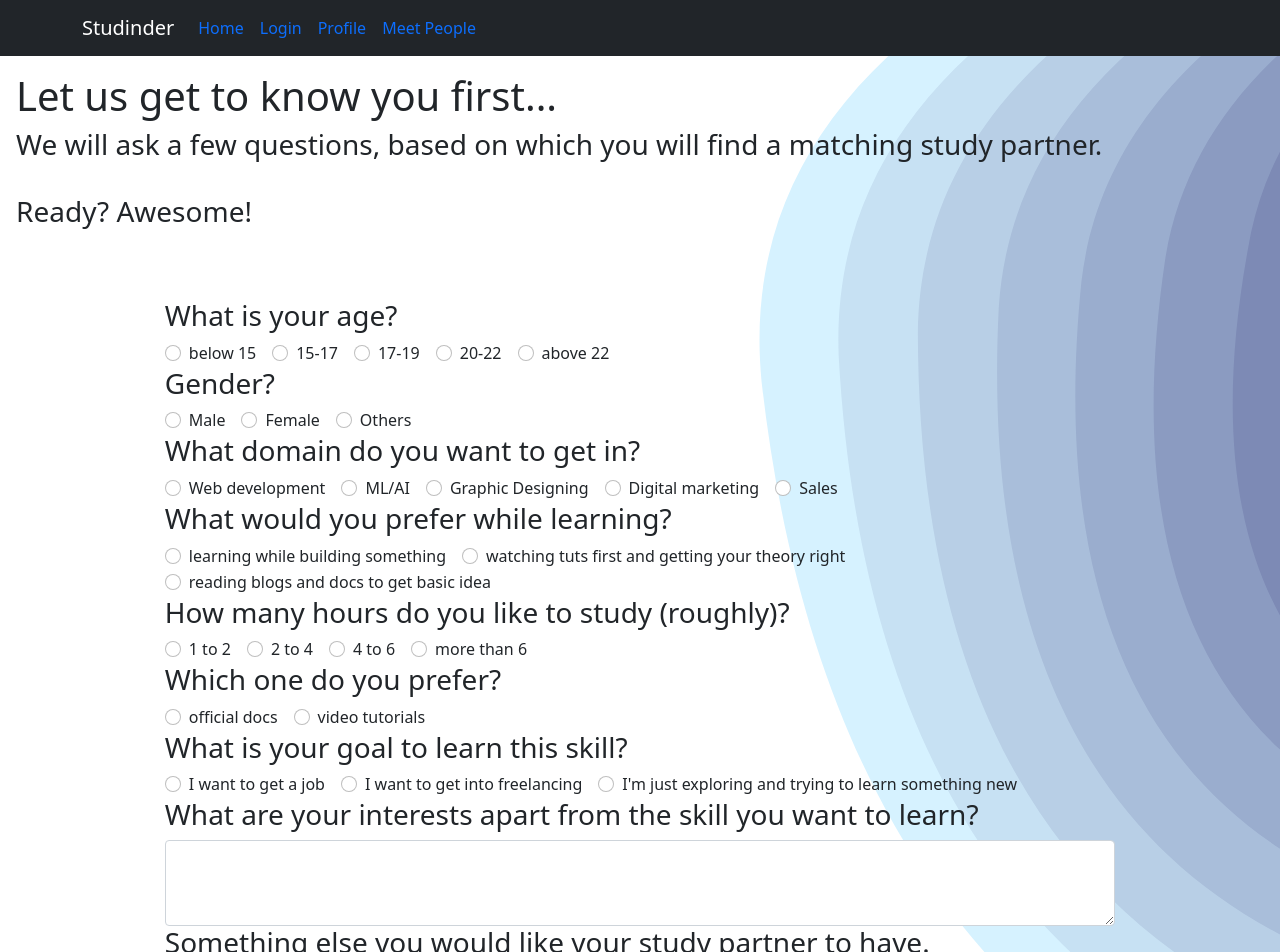
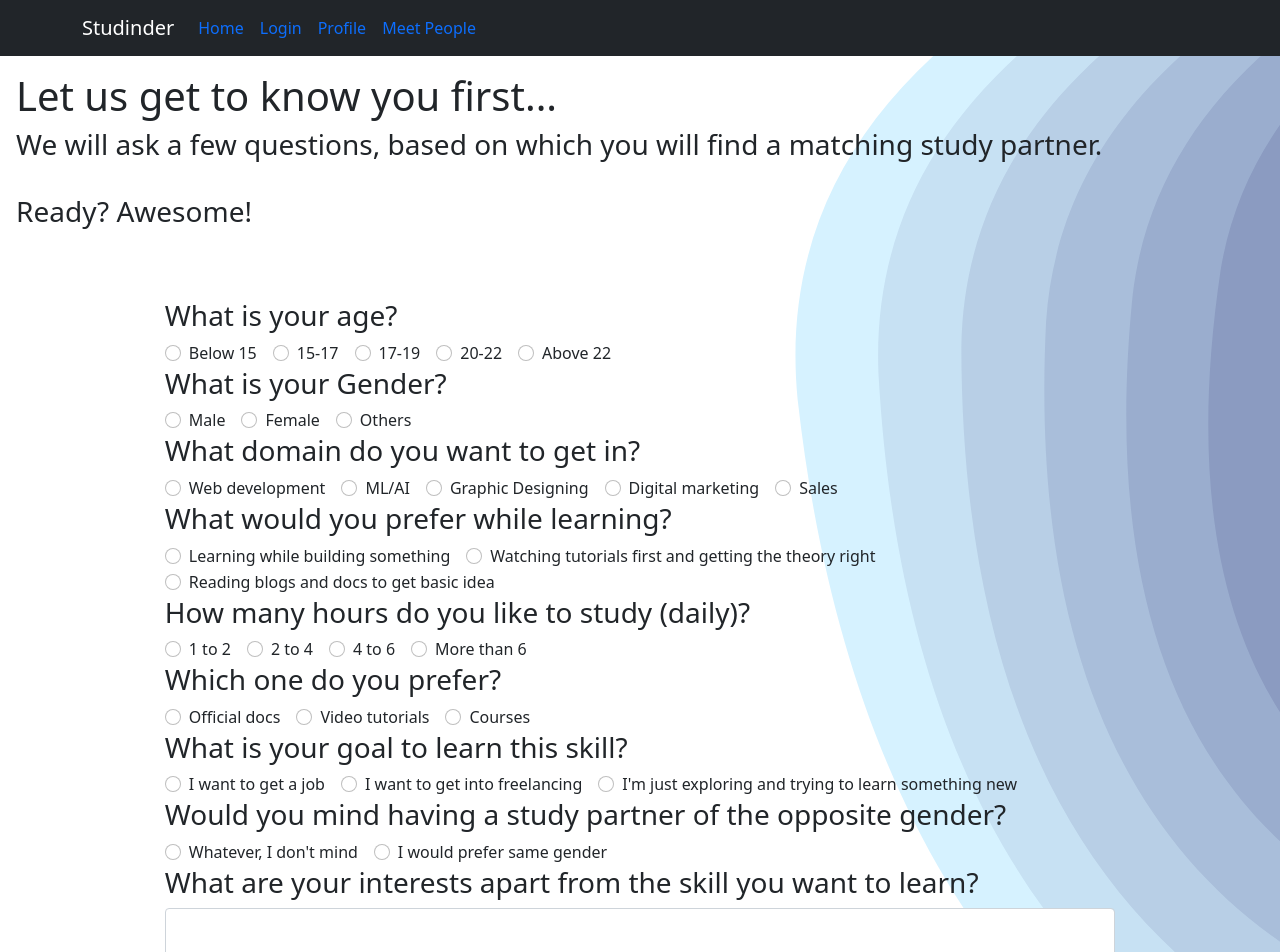
Before and after one commit to 4-Callback-Cats/Comapanionsy, a React (Create React App) app: page /profile in a window 1280 px wide. Shown: the top 952 px of the page. Built offline with nearby package versions, Linux system fonts and the light colour scheme; no server answers.

Commit message:
fix: form updates data to firebase db

```diff
--- a/src/components/Login.js
+++ b/src/components/Login.js
@@ -40,7 +40,13 @@ function Login() {
                 {`Email: ${auth?.user.email}   `}
                 <img src={auth?.user.photoUrl} />
               </div>
-              <button onClick={() => auth.signout()}>Sign Out</button>
+              <Button
+                variant="outline-light"
+                size="lg"
+                onClick={() => auth.signout()}
+              >
+                Sign Out
+              </Button>
             </div>
           )}
         </Sections>
--- a/src/components/QuestionCard.js
+++ b/src/components/QuestionCard.js
@@ -1,17 +1,26 @@
+import { render } from '@testing-library/react';
+import { Toast } from 'bootstrap';
 import { Formik } from 'formik';
 import React, { useRef } from 'react';
 import { Button, Form } from 'react-bootstrap';
+import { useAuth } from '../lib/auth';
+import { updateProfile } from '../lib/database';
 import { mcqQuestions, textQuestions } from './questions';
 import { Sections } from './styles/Sections';
 
 function QuestionCard() {
-  const formRef = useRef();
+  const auth = useAuth();
+  const handleUserProfileSubmit = async (values) => {
+    values.uid = auth.user.uid;
+    await updateProfile(auth?.user?.uid, values);
+    alert('Your profile was updated successfully');
+  };
   return (
     <Sections>
       <div className="mx-4 questionCardWrapper">
         <Formik
           initialValues={{
-            username: '',
+            uid: '',
           }}
         >
           {({
@@ -26,41 +35,41 @@ function QuestionCard() {
             <Form
               onSubmit={(e) => {
                 e.preventDefault();
-                console.log(values);
+                handleUserProfileSubmit(values);
               }}
             >
               {mcqQuestions.map((que, index) => {
                 return (
-                  <Form.Group controlId={`form-${index}`} key={`form-${index}`}>
+                  <Form.Group controlId={que.id} key={que.id}>
                     <Form.Label as="h3">{que.q}</Form.Label>
                     {que.options.map((option, ind) => (
                       <Form.Check
-                        key={`inline-radio-${index}-${ind}`}
-                        name={`inline-radio-${index}}`}
+                        key={`${que.id}-${ind}`}
+                        name={que.id}
                         required
                         inline
                         onChange={handleChange}
                         label={`${option}`}
                         value={`${option}`}
                         type={'radio'}
-                        id={`inline-radio-${index}-${ind}`}
+                        id={que.id}
                       />
                     ))}
                   </Form.Group>
                 );
               })}
               {textQuestions.map((que, index) => (
-                <Form.Group controlId={`form-${index}`} key={`form-${index}`}>
+                <Form.Group controlId={que.id} key={que.id}>
                   <Form.Label as="h3">{que.q}</Form.Label>
                   {que.options.map((option, ind) => (
                     <Form.Control
-                      key={`textarea-${index}-${ind}`}
-                      name={`textarea-${index}-${ind}`}
+                      key={`${que.id}-${ind}`}
+                      name={que.id}
                       as="textarea"
                       onChange={handleChange}
                       defaultValue={option}
                       rows={3}
-                      id={`textarea-${index}-${ind}`}
+                      id={que.id}
                     />
                   ))}
                 </Form.Group>
--- a/src/components/questions.js
+++ b/src/components/questions.js
@@ -1,14 +1,17 @@
 export const mcqQuestions = [
   {
     q: 'What is your age?',
-    options: ['below 15', '15-17', '17-19', '20-22', 'above 22'],
+    id: 'age',
+    options: ['Below 15', '15-17', '17-19', '20-22', 'Above 22'],
   },
   {
-    q: 'Gender?',
+    q: 'What is your Gender?',
+    id: 'gender',
     options: ['Male', 'Female', 'Others'],
   },
   {
     q: 'What domain do you want to get in?',
+    id: 'domain',
     options: [
       'Web development',
       'ML/AI',
@@ -19,41 +22,54 @@ export const mcqQuestions = [
   },
   {
     q: 'What would you prefer while learning?',
+
+    id: 'learning',
     options: [
-      'learning while building something',
-      'watching tuts first and getting your theory right',
-      'reading blogs and docs to get basic idea',
+      'Learning while building something',
+      'Watching tutorials first and getting the theory right',
+      'Reading blogs and docs to get basic idea',
     ],
   },
   {
-    q: 'How many hours do you like to study (roughly)?',
-    options: ['1 to 2', '2 to 4', '4 to 6', 'more than 6'],
+    q: 'How many hours do you like to study (daily)?',
+    id: 'hours',
+    options: ['1 to 2', '2 to 4', '4 to 6', 'More than 6'],
   },
   {
     q: 'Which one do you prefer?',
-    options: ['official docs ', 'video tutorials'],
+    id: 'study',
+    options: ['Official docs ', 'Video tutorials', 'Courses'],
   },
   {
     q: ' What is your goal to learn this skill?',
+    id: 'goal',
     options: [
       'I want to get a job',
       'I want to get into freelancing',
       "I'm just exploring and trying to learn something new",
     ],
   },
+  {
+    q: 'Would you mind having a study partner of the opposite gender?',
+    id: 'opposite-gender',
+    options: [`Whatever, I don't mind`, `I would prefer  same gender`],
+  },
 ];
 
 export const textQuestions = [
   {
     q: 'What are your interests apart from the skill you want to learn?',
+    id: 'interests',
     options: [''],
   },
   {
     q: 'Something else you would like your study partner to have.',
+    id: 'extra',
     options: [''],
   },
   {
-    q: 'Would you mind having a study partner of the opposite gender?',
+    q: 'Give a brief bio for your profile',
+    id: 'bio',
     options: [''],
   },
 ];
--- a/src/lib/database.js
+++ b/src/lib/database.js
@@ -4,9 +4,14 @@ import firebase from './firebase';
 const firestore = firebase.firestore();
 
 export const createUser = (uid, data) => {
-  console.log('db called', uid, data);
   return firestore
     .collection('users')
     .doc(uid)
     .set({ uid, ...data }, { merge: true });
 };
+export const updateProfile = (uid, data) => {
+  return firestore
+    .collection('form')
+    .doc(uid)
+    .set({ uid, ...data }, { merge: true });
+};
```
